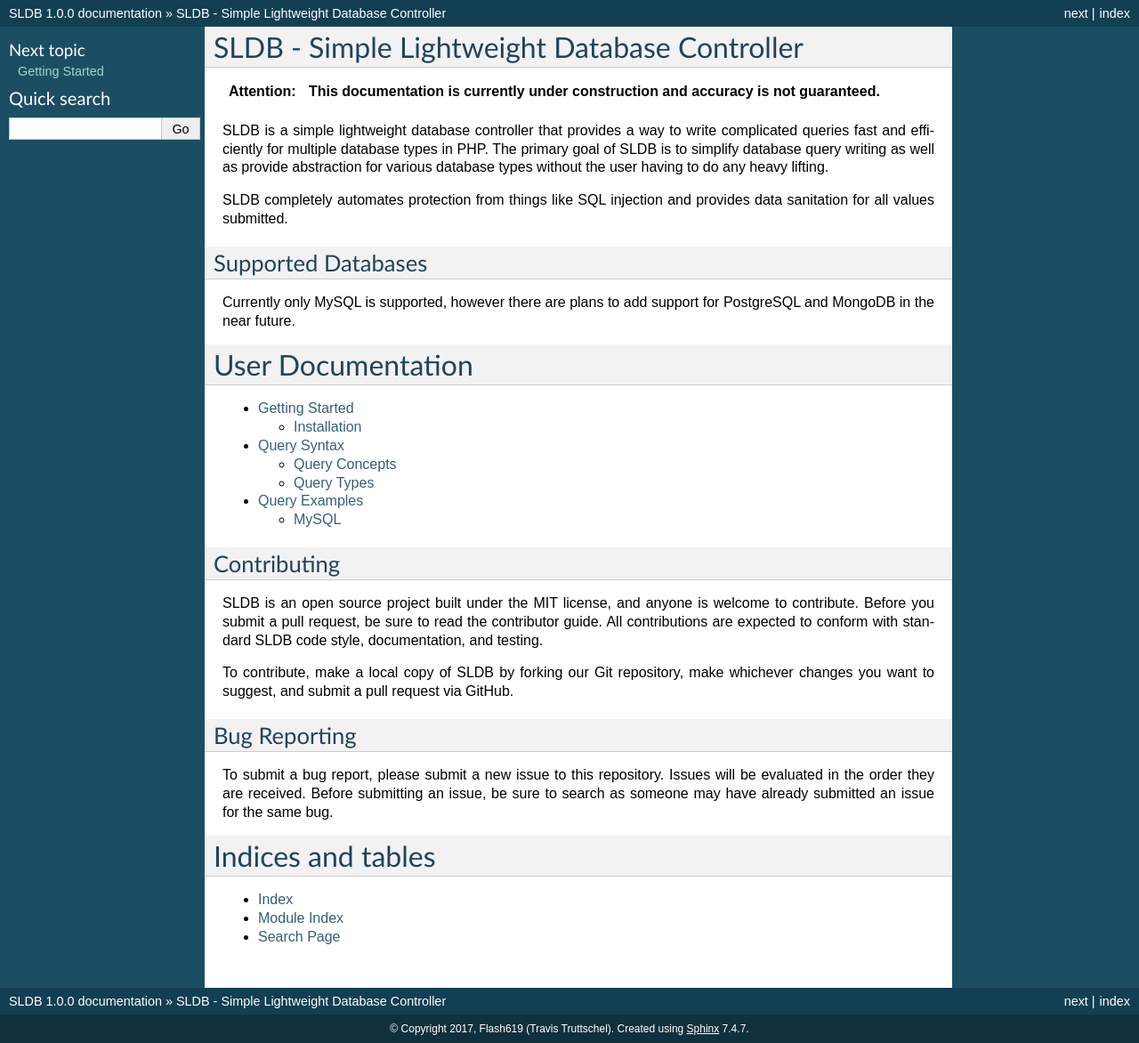
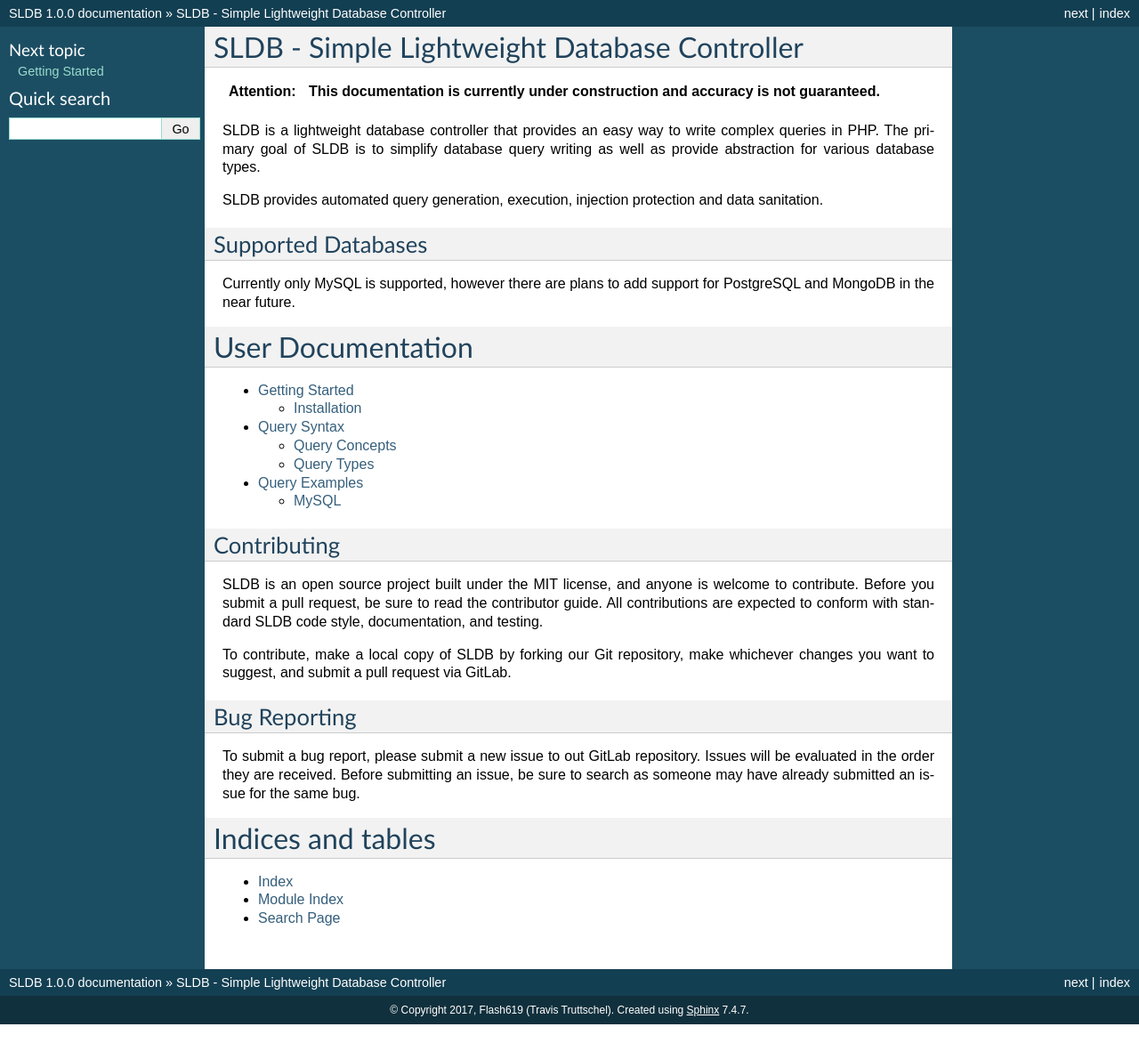
Before and after one commit to Flash619/SLDB, a Sphinx documentation site: the page built from docs/index.rst, in a window 1280 px wide. Shown: the whole page at 89% size. Built offline with Sphinx 7.4.7, drawn with Linux system fonts in a browser that asks for light colours; after the commit the page ends 1151 px from its top, so only the background shows below that.

```diff
--- a/docs/index.rst
+++ b/docs/index.rst
@@ -4,9 +4,9 @@ SLDB - Simple Lightweight Database Controller
 .. ATTENTION::
 	**This documentation is currently under construction and accuracy is not guaranteed.**
 
-SLDB is a simple lightweight database controller that provides a way to write complicated queries fast and efficiently for multiple database types in PHP. The primary goal of SLDB is to simplify database query writing as well as provide abstraction for various database types without the user having to do any heavy lifting.
+SLDB is a lightweight database controller that provides an easy way to write complex queries in PHP. The primary goal of SLDB is to simplify database query writing as well as provide abstraction for various database types.
 
-SLDB completely automates protection from things like SQL injection and provides data sanitation for all values submitted.
+SLDB provides automated query generation, execution, injection protection and data sanitation.
 
 Supported Databases
 -------------------
@@ -25,11 +25,11 @@ Contributing
 ------------
 SLDB is an open source project built under the MIT license, and anyone is welcome to contribute. Before you submit a pull request, be sure to read the contributor guide. All contributions are expected to conform with standard SLDB code style, documentation, and testing.
 
-To contribute, make a local copy of SLDB by forking our Git repository, make whichever changes you want to suggest, and submit a pull request via GitHub.
+To contribute, make a local copy of SLDB by forking our Git repository, make whichever changes you want to suggest, and submit a pull request via GitLab.
 
 Bug Reporting
 -------------
-To submit a bug report, please submit a new issue to this repository. Issues will be evaluated in the order they are received. Before submitting an issue, be sure to search as someone may have already submitted an issue for the same bug.
+To submit a bug report, please submit a new issue to out GitLab repository. Issues will be evaluated in the order they are received. Before submitting an issue, be sure to search as someone may have already submitted an issue for the same bug.
 
 
 Indices and tables
--- a/docs/query-syntax.rst
+++ b/docs/query-syntax.rst
@@ -1,12 +1,14 @@
+.. _query-syntax:
+
 Query Syntax
 ============
 
 Query Concepts
 --------------
 
-When deciding how to structure queries, SLDB tries to make it as natural feeling as possible. To do this we tried to follow standard query syntax while adding standardization to the order of arguments required.
+When deciding how to structure queries, the developers of SLDB tried to make it as natural feeling as possible. To do this we tried to follow standard MySQL query syntax while adding standardization to the order of arguments required.
 
-Queries are initialized by a call to a *query function* within the *SLDB Object*. Most basic queries will use *query functions* that are named after the queries primary operator or command. Basic queries such as select, insert, delete, and update can be called by their corresponding *query functions*.
+Queries are initialized by a call to a *query function* within the *SLDB Object*. Basic queries such as select, insert, delete, and update can be called by their corresponding *query functions*.
 
 Query Types
 -----------
```
Also changed, not shown: docs/install.rst (+11 -6 lines), docs/query-examples.rst (+6 -4 lines).
